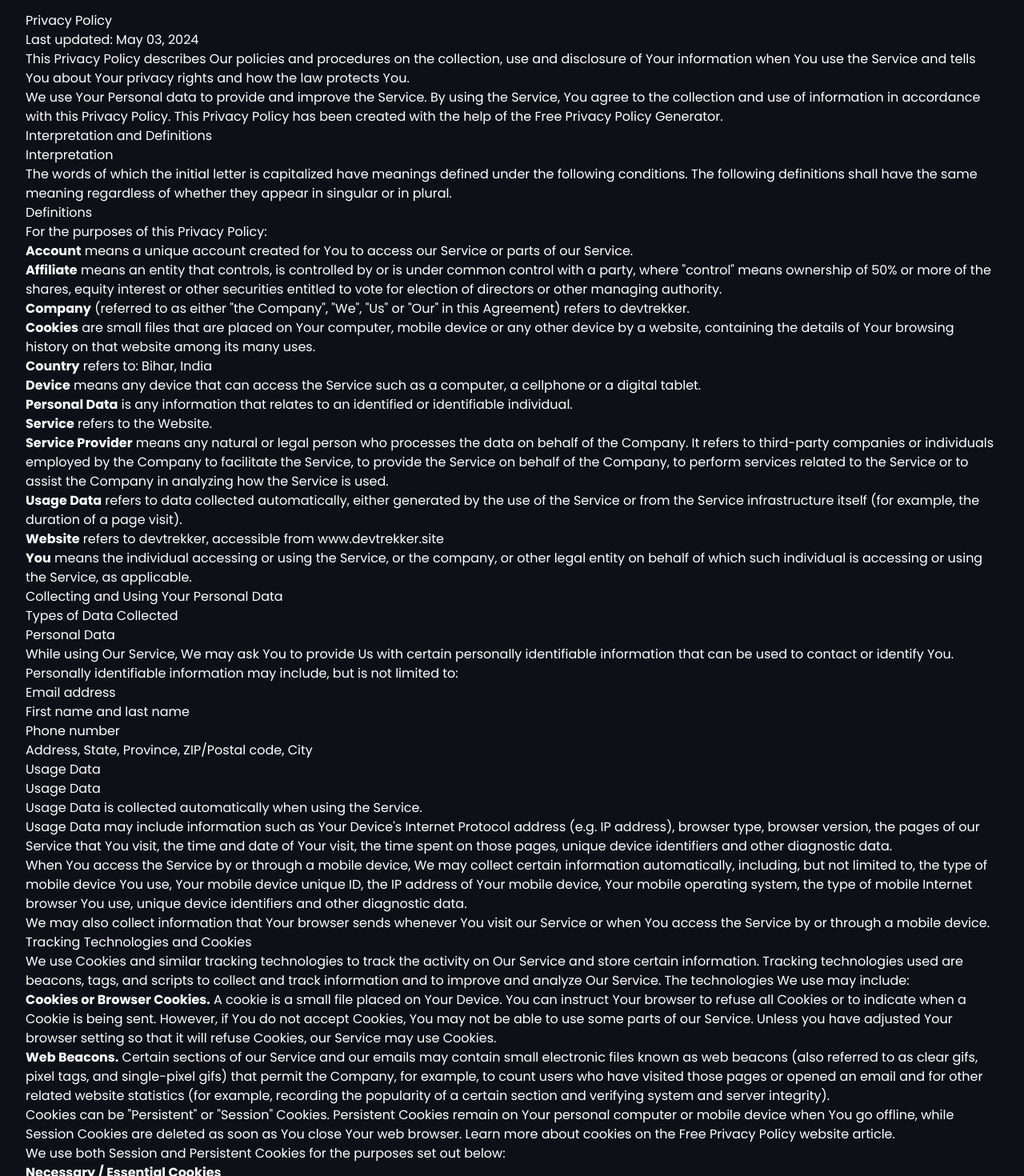
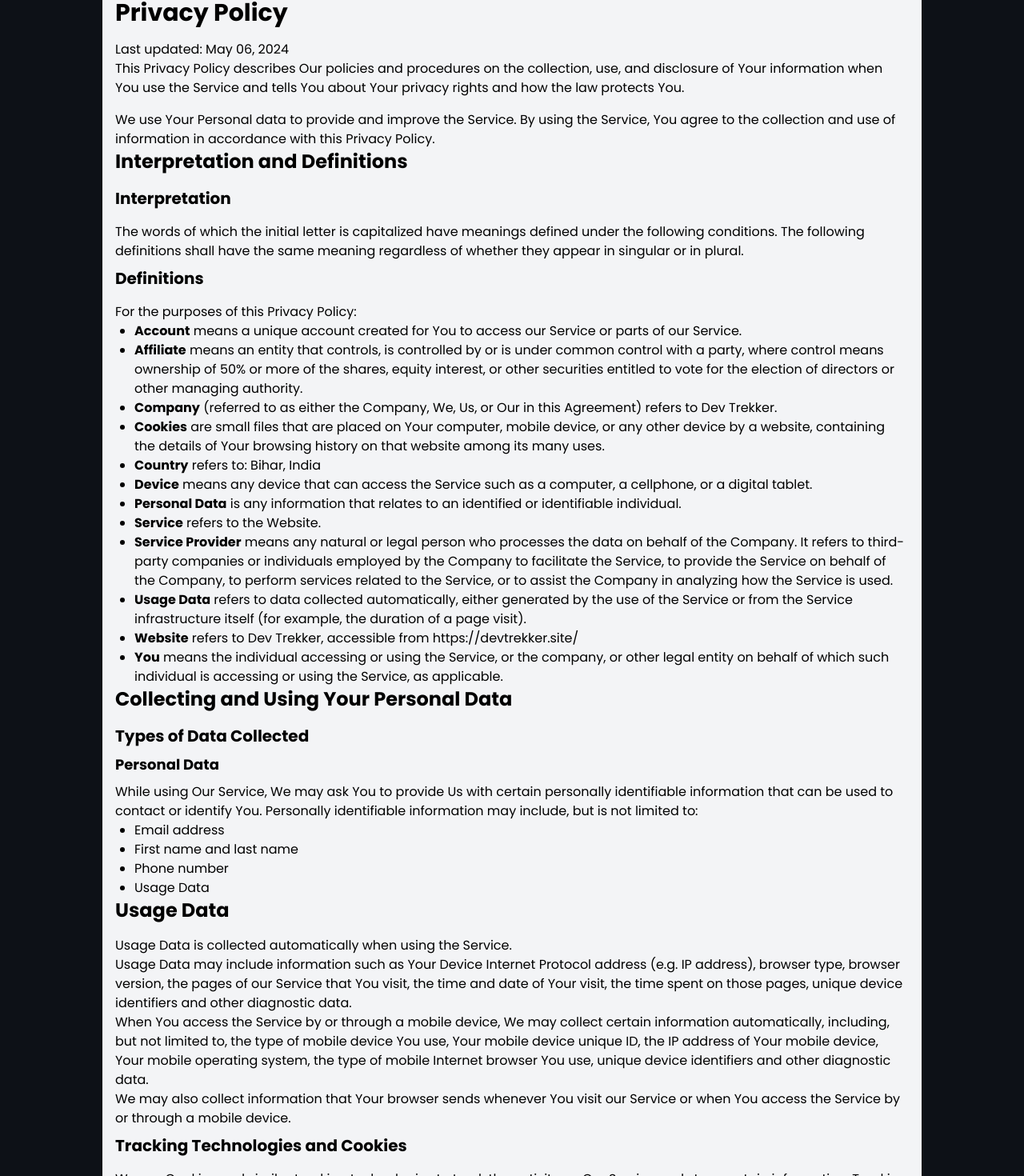
Before and after one commit to niks-nikhil-anand/Website-Load-in-0.364-Seconds, a Next.js app: page /privacyPolicy in a window 1280 px wide. Shown: the part 146-1616 px from the top of the page at 80% size. Built offline with nearby package versions, Linux system fonts and the light colour scheme.

Commit message:
modified

```diff
--- a/src/app/privacyPolicy/page.tsx
+++ b/src/app/privacyPolicy/page.tsx
@@ -2,34 +2,38 @@
 
 const page = () => {
   return (
-    <div className='text-white mt-[10rem] px-[2rem]'>
-      <h1>Privacy Policy</h1>
-<p>Last updated: May 03, 2024</p>
-<p>This Privacy Policy describes Our policies and procedures on the collection, use and disclosure of Your information when You use the Service and tells You about Your privacy rights and how the law protects You.</p>
-<p>We use Your Personal data to provide and improve the Service. By using the Service, You agree to the collection and use of information in accordance with this Privacy Policy. This Privacy Policy has been created with the help of the <a href="https://www.freeprivacypolicy.com/free-privacy-policy-generator/" target="_blank">Free Privacy Policy Generator</a>.</p>
-<h2>Interpretation and Definitions</h2>
-<h3>Interpretation</h3>
+    <div className='bg-gray-100 max-w-5xl mx-auto py-8 px-4 mt-[7rem]'>
+     <h1 className="text-3xl font-bold mb-4">Privacy Policy</h1>
+      <p>Last updated: May 06, 2024</p>
+      <p className="mb-4">
+        This Privacy Policy describes Our policies and procedures on the collection, use, and disclosure of Your information when You use the Service and tells You about Your privacy rights and how the law protects You.
+      </p>
+      <p>
+        We use Your Personal data to provide and improve the Service. By using the Service, You agree to the collection and use of information in accordance with this Privacy Policy.
+      </p>
+<h2 className="text-2xl font-bold mb-4">Interpretation and Definitions</h2>
+<h3 className="text-xl font-bold mb-4">Interpretation</h3>
 <p>The words of which the initial letter is capitalized have meanings defined under the following conditions. The following definitions shall have the same meaning regardless of whether they appear in singular or in plural.</p>
-<h3>Definitions</h3>
+<h3 className="text-xl font-bold mb-4 mt-2">Definitions</h3>
       <p>For the purposes of this Privacy Policy:</p>
-<ul>
+      <ul className="list-disc ml-6">
         <li>
           <p><strong>Account</strong> means a unique account created for You to access our Service or parts of our Service.</p>
         </li>
         <li>
-<p><strong>Affiliate</strong> means an entity that controls, is controlled by or is under common control with a party, where &quot;control&quot; means ownership of 50% or more of the shares, equity interest or other securities entitled to vote for election of directors or other managing authority.</p>
+          <p><strong>Affiliate</strong> means an entity that controls, is controlled by or is under common control with a party, where control means ownership of 50% or more of the shares, equity interest, or other securities entitled to vote for the election of directors or other managing authority.</p>
         </li>
         <li>
-<p><strong>Company</strong> (referred to as either &quot;the Company&quot;, &quot;We&quot;, &quot;Us&quot; or &quot;Our&quot; in this Agreement) refers to devtrekker.</p>
+          <p><strong>Company</strong> (referred to as either the Company, We, Us, or Our in this Agreement) refers to Dev Trekker.</p>
         </li>
         <li>
-<p><strong>Cookies</strong> are small files that are placed on Your computer, mobile device or any other device by a website, containing the details of Your browsing history on that website among its many uses.</p>
+          <p><strong>Cookies</strong> are small files that are placed on Your computer, mobile device, or any other device by a website, containing the details of Your browsing history on that website among its many uses.</p>
         </li>
         <li>
-<p><strong>Country</strong> refers to: Bihar,  India</p>
+          <p><strong>Country</strong> refers to: Bihar, India</p>
         </li>
         <li>
-<p><strong>Device</strong> means any device that can access the Service such as a computer, a cellphone or a digital tablet.</p>
+          <p><strong>Device</strong> means any device that can access the Service such as a computer, a cellphone, or a digital tablet.</p>
         </li>
         <li>
           <p><strong>Personal Data</strong> is any information that relates to an identified or identifiable individual.</p>
@@ -38,53 +42,54 @@
           <p><strong>Service</strong> refers to the Website.</p>
         </li>
         <li>
-<p><strong>Service Provider</strong> means any natural or legal person who processes the data on behalf of the Company. It refers to third-party companies or individuals employed by the Company to facilitate the Service, to provide the Service on behalf of the Company, to perform services related to the Service or to assist the Company in analyzing how the Service is used.</p>
+          <p><strong>Service Provider</strong> means any natural or legal person who processes the data on behalf of the Company. It refers to third-party companies or individuals employed by the Company to facilitate the Service, to provide the Service on behalf of the Company, to perform services related to the Service, or to assist the Company in analyzing how the Service is used.</p>
         </li>
         <li>
           <p><strong>Usage Data</strong> refers to data collected automatically, either generated by the use of the Service or from the Service infrastructure itself (for example, the duration of a page visit).</p>
         </li>
         <li>
-<p><strong>Website</strong> refers to devtrekker, accessible from <a href="www.devtrekker.site" rel="external nofollow noopener" target="_blank">www.devtrekker.site</a></p>
+          <p><strong>Website</strong> refers to Dev Trekker, accessible from <a href="https://devtrekker.site/" rel="external nofollow noopener" target="_blank">https://devtrekker.site/</a></p>
         </li>
         <li>
           <p><strong>You</strong> means the individual accessing or using the Service, or the company, or other legal entity on behalf of which such individual is accessing or using the Service, as applicable.</p>
         </li>
       </ul>
-<h2>Collecting and Using Your Personal Data</h2>
-<h3>Types of Data Collected</h3>
-<h4>Personal Data</h4>
-<p>While using Our Service, We may ask You to provide Us with certain personally identifiable information that can be used to contact or identify You. Personally identifiable information may include, but is not limited to:</p>
-<ul>
-<li>
-<p>Email address</p>
-</li>
-<li>
-<p>First name and last name</p>
-</li>
-<li>
-<p>Phone number</p>
-</li>
-<li>
-<p>Address, State, Province, ZIP/Postal code, City</p>
-</li>
-<li>
-<p>Usage Data</p>
-</li>
+      <h2 className="text-2xl font-bold mb-4">Collecting and Using Your Personal Data</h2>
+
+      <h3 className="text-xl font-bold mb-2">Types of Data Collected</h3>
+      <h4 className="text-lg font-bold mb-2">Personal Data</h4>
+      <p>
+        While using Our Service, We may ask You to provide Us with certain personally identifiable information that can be used to contact or identify You. Personally identifiable information may include, but is not limited to:
+      </p>
+      <ul className="list-disc ml-6">
+        <li><p>Email address</p></li>
+        <li><p>First name and last name</p></li>
+        <li><p>Phone number</p></li>
+        <li><p>Usage Data</p></li>
       </ul>
-<h4>Usage Data</h4>
-<p>Usage Data is collected automatically when using the Service.</p>
-<p>Usage Data may include information such as Your Device's Internet Protocol address (e.g. IP address), browser type, browser version, the pages of our Service that You visit, the time and date of Your visit, the time spent on those pages, unique device identifiers and other diagnostic data.</p>
-<p>When You access the Service by or through a mobile device, We may collect certain information automatically, including, but not limited to, the type of mobile device You use, Your mobile device unique ID, the IP address of Your mobile device, Your mobile operating system, the type of mobile Internet browser You use, unique device identifiers and other diagnostic data.</p>
-<p>We may also collect information that Your browser sends whenever You visit our Service or when You access the Service by or through a mobile device.</p>
-<h4>Tracking Technologies and Cookies</h4>
+<h4 className='text-2xl font-bold mb-4'>Usage Data</h4>
+<p>
+  Usage Data is collected automatically when using the Service.
+  </p>
+<p>
+  Usage Data may include information such as Your Device Internet Protocol address (e.g. IP address), browser type, browser version, the pages of our Service that You visit, the time and date of Your visit, the time spent on those pages, unique device identifiers and other diagnostic data.
+
+</p>
+<p>
+  When You access the Service by or through a mobile device, We may collect certain information automatically, including, but not limited to, the type of mobile device You use, Your mobile device unique ID, the IP address of Your mobile device, Your mobile operating system, the type of mobile Internet browser You use, unique device identifiers and other diagnostic data.
+  </p>
+<p>
+  We may also collect information that Your browser sends whenever You visit our Service or when You access the Service by or through a mobile device.
+  </p>
+<h4 className="text-xl font-bold mb-4 mt-2">Tracking Technologies and Cookies</h4>
 <p>We use Cookies and similar tracking technologies to track the activity on Our Service and store certain information. Tracking technologies used are beacons, tags, and scripts to collect and track information and to improve and analyze Our Service. The technologies We use may include:</p>
-<ul>
+<ul className="list-disc ml-6">
 <li><strong>Cookies or Browser Cookies.</strong> A cookie is a small file placed on Your Device. You can instruct Your browser to refuse all Cookies or to indicate when a Cookie is being sent. However, if You do not accept Cookies, You may not be able to use some parts of our Service. Unless you have adjusted Your browser setting so that it will refuse Cookies, our Service may use Cookies.</li>
 <li><strong>Web Beacons.</strong> Certain sections of our Service and our emails may contain small electronic files known as web beacons (also referred to as clear gifs, pixel tags, and single-pixel gifs) that permit the Company, for example, to count users who have visited those pages or opened an email and for other related website statistics (for example, recording the popularity of a certain section and verifying system and server integrity).</li>
 </ul>
-<p>Cookies can be &quot;Persistent&quot; or &quot;Session&quot; Cookies. Persistent Cookies remain on Your personal computer or mobile device when You go offline, while Session Cookies are deleted as soon as You close Your web browser. Learn more about cookies on the <a href="https://www.freeprivacypolicy.com/blog/sample-privacy-policy-template/#Use_Of_Cookies_And_Tracking" target="_blank">Free Privacy Policy website</a> article.</p>
+<p>Cookies can be &quot;Persistent&quot; or &quot;Session&quot; Cookies. Persistent Cookies remain on Your personal computer or mobile device when You go offline, while Session Cookies are deleted as soon as You close Your web browser.</p>
 <p>We use both Session and Persistent Cookies for the purposes set out below:</p>
-<ul>
+<ul className="list-disc ml-6">
 <li>
 <p><strong>Necessary / Essential Cookies</strong></p>
 <p>Type: Session Cookies</p>
@@ -107,7 +112,7 @@
 <p>For more information about the cookies we use and your choices regarding cookies, please visit our Cookies Policy or the Cookies section of our Privacy Policy.</p>
 <h3>Use of Your Personal Data</h3>
 <p>The Company may use Personal Data for the following purposes:</p>
-<ul>
+<ul className="list-disc ml-6">
 <li>
 <p><strong>To provide and maintain our Service</strong>, including to monitor the usage of our Service.</p>
 </li>
@@ -118,7 +123,7 @@
 <p><strong>For the performance of a contract:</strong> the development, compliance and undertaking of the purchase contract for the products, items or services You have purchased or of any other contract with Us through the Service.</p>
 </li>
 <li>
-<p><strong>To contact You:</strong> To contact You by email, telephone calls, SMS, or other equivalent forms of electronic communication, such as a mobile application's push notifications regarding updates or informative communications related to the functionalities, products or contracted services, including the security updates, when necessary or reasonable for their implementation.</p>
+<p><strong>To contact You:</strong> To contact You by email, telephone calls, SMS, or other equivalent forms of electronic communication, such as a mobile application push notifications regarding updates or informative communications related to the functionalities, products or contracted services, including the security updates, when necessary or reasonable for their implementation.</p>
 </li>
 <li>
 <p><strong>To provide You</strong> with news, special offers and general information about other goods, services and events which we offer that are similar to those that you have already purchased or enquired about unless You have opted not to receive such information.</p>
@@ -134,7 +139,7 @@
 </li>
 </ul>
 <p>We may share Your personal information in the following situations:</p>
-<ul>
+<ul className="list-disc ml-6">
 <li><strong>With Service Providers:</strong> We may share Your personal information with Service Providers to monitor and analyze the use of our Service,  to contact You.</li>
 <li><strong>For business transfers:</strong> We may share or transfer Your personal information in connection with, or during negotiations of, any merger, sale of Company assets, financing, or acquisition of all or a portion of Our business to another company.</li>
 <li><strong>With Affiliates:</strong> We may share Your information with Our affiliates, in which case we will require those affiliates to honor this Privacy Policy. Affiliates include Our parent company and any other subsidiaries, joint venture partners or other companies that We control or that are under common control with Us.</li>
@@ -142,52 +147,52 @@
 <li><strong>With other users:</strong> when You share personal information or otherwise interact in the public areas with other users, such information may be viewed by all users and may be publicly distributed outside.</li>
 <li><strong>With Your consent</strong>: We may disclose Your personal information for any other purpose with Your consent.</li>
 </ul>
-<h3>Retention of Your Personal Data</h3>
+<h3  className="text-2xl font-bold mb-4 mt-2">Retention of Your Personal Data</h3>
 <p>The Company will retain Your Personal Data only for as long as is necessary for the purposes set out in this Privacy Policy. We will retain and use Your Personal Data to the extent necessary to comply with our legal obligations (for example, if we are required to retain your data to comply with applicable laws), resolve disputes, and enforce our legal agreements and policies.</p>
 <p>The Company will also retain Usage Data for internal analysis purposes. Usage Data is generally retained for a shorter period of time, except when this data is used to strengthen the security or to improve the functionality of Our Service, or We are legally obligated to retain this data for longer time periods.</p>
-<h3>Transfer of Your Personal Data</h3>
-<p>Your information, including Personal Data, is processed at the Company's operating offices and in any other places where the parties involved in the processing are located. It means that this information may be transferred to — and maintained on — computers located outside of Your state, province, country or other governmental jurisdiction where the data protection laws may differ than those from Your jurisdiction.</p>
+<h3  className="text-2xl font-bold mb-4 mt-2">Transfer of Your Personal Data</h3>
+<p>Your information, including Personal Data, is processed at the Company operating offices and in any other places where the parties involved in the processing are located. It means that this information may be transferred to — and maintained on — computers located outside of Your state, province, country or other governmental jurisdiction where the data protection laws may differ than those from Your jurisdiction.</p>
 <p>Your consent to this Privacy Policy followed by Your submission of such information represents Your agreement to that transfer.</p>
 <p>The Company will take all steps reasonably necessary to ensure that Your data is treated securely and in accordance with this Privacy Policy and no transfer of Your Personal Data will take place to an organization or a country unless there are adequate controls in place including the security of Your data and other personal information.</p>
-<h3>Delete Your Personal Data</h3>
+<h3  className="text-2xl font-bold mb-4 mt-2">Delete Your Personal Data</h3>
 <p>You have the right to delete or request that We assist in deleting the Personal Data that We have collected about You.</p>
 <p>Our Service may give You the ability to delete certain information about You from within the Service.</p>
 <p>You may update, amend, or delete Your information at any time by signing in to Your Account, if you have one, and visiting the account settings section that allows you to manage Your personal information. You may also contact Us to request access to, correct, or delete any personal information that You have provided to Us.</p>
 <p>Please note, however, that We may need to retain certain information when we have a legal obligation or lawful basis to do so.</p>
-<h3>Disclosure of Your Personal Data</h3>
-<h4>Business Transactions</h4>
+<h3  className="text-2xl font-bold mb-4 mt-2">Disclosure of Your Personal Data</h3>
+<h4  className="text-xl font-bold mb-4 mt-2">Business Transactions</h4>
 <p>If the Company is involved in a merger, acquisition or asset sale, Your Personal Data may be transferred. We will provide notice before Your Personal Data is transferred and becomes subject to a different Privacy Policy.</p>
-<h4>Law enforcement</h4>
+<h4  className="text-xl font-bold mb-4 mt-2">Law enforcement</h4>
 <p>Under certain circumstances, the Company may be required to disclose Your Personal Data if required to do so by law or in response to valid requests by public authorities (e.g. a court or a government agency).</p>
-<h4>Other legal requirements</h4>
+<h4  className="text-xl font-bold mb-4 mt-2" >Other legal requirements</h4>
 <p>The Company may disclose Your Personal Data in the good faith belief that such action is necessary to:</p>
-<ul>
+<ul className="list-disc ml-6">
 <li>Comply with a legal obligation</li>
 <li>Protect and defend the rights or property of the Company</li>
 <li>Prevent or investigate possible wrongdoing in connection with the Service</li>
 <li>Protect the personal safety of Users of the Service or the public</li>
 <li>Protect against legal liability</li>
 </ul>
-<h3>Security of Your Personal Data</h3>
+<h3  className="text-2xl font-bold mb-4 mt-2">Security of Your Personal Data</h3>
 <p>The security of Your Personal Data is important to Us, but remember that no method of transmission over the Internet, or method of electronic storage is 100% secure. While We strive to use commercially acceptable means to protect Your Personal Data, We cannot guarantee its absolute security.</p>
-<h2>Children's Privacy</h2>
+<h2  className="text-3xl font-bold mb-4 mt-2">Children Privacy</h2>
 <p>Our Service does not address anyone under the age of 13. We do not knowingly collect personally identifiable information from anyone under the age of 13. If You are a parent or guardian and You are aware that Your child has provided Us with Personal Data, please contact Us. If We become aware that We have collected Personal Data from anyone under the age of 13 without verification of parental consent, We take steps to remove that information from Our servers.</p>
-<p>If We need to rely on consent as a legal basis for processing Your information and Your country requires consent from a parent, We may require Your parent's consent before We collect and use that information.</p>
-<h2>Links to Other Websites</h2>
-<p>Our Service may contain links to other websites that are not operated by Us. If You click on a third party link, You will be directed to that third party's site. We strongly advise You to review the Privacy Policy of every site You visit.</p>
+<p>If We need to rely on consent as a legal basis for processing Your information and Your country requires consent from a parent, We may require Your parent consent before We collect and use that information.</p>
+<h2  className="text-3xl font-bold mb-4 mt-2">Links to Other Websites</h2>
+<p>Our Service may contain links to other websites that are not operated by Us. If You click on a third party link, You will be directed to that third party site. We strongly advise You to review the Privacy Policy of every site You visit.</p>
 <p>We have no control over and assume no responsibility for the content, privacy policies or practices of any third party sites or services.</p>
-<h2>Changes to this Privacy Policy</h2>
+<h2  className="text-3xl font-bold mb-4 mt-2">Changes to this Privacy Policy</h2>
 <p>We may update Our Privacy Policy from time to time. We will notify You of any changes by posting the new Privacy Policy on this page.</p>
 <p>We will let You know via email and/or a prominent notice on Our Service, prior to the change becoming effective and update the &quot;Last updated&quot; date at the top of this Privacy Policy.</p>
 <p>You are advised to review this Privacy Policy periodically for any changes. Changes to this Privacy Policy are effective when they are posted on this page.</p>
-<h2>Contact Us</h2>
+<h2  className="text-3xl font-bold mb-4 mt-2">Contact Us</h2>
 <p>If you have any questions about this Privacy Policy, You can contact us:</p>
-<ul>
+<ul className="list-disc ml-6">
 <li>
-<p>By email: niks.anand.developer@gmail.com</p>
+<p>By email: <span className='font-bold'>niks.anand.developer@gmail.com</span></p>
 </li>
 <li>
-<p>By phone number: +919631494191</p>
+<p>By phone number: <span className='font-bold'>+91 9631494191</span></p>
 </li>
 </ul>
     </div>
--- a/src/components/RequestCallback.tsx
+++ b/src/components/RequestCallback.tsx
@@ -7,7 +7,7 @@
 
 const RequestCallback = () => {
   return (
-    <div className={`request-callback-container frame h-[600px] md:h-[300px] bg-gradient-to-r from-red-500 to-yellow-500 mx-7 rounded-tr-[5rem]   flex justify-between items-center flex-col  mb-[2rem] md:flex-row  `}>
+    <div className={`request-callback-container frame h-[600px] md:h-[250px] bg-gradient-to-r from-red-500 to-yellow-500 mx-7 rounded-tr-[5rem]   flex justify-between items-center flex-col  mb-[2rem] md:flex-row  `}>
       <div className="lg:ml-[5rem]">
         <Image src={phone} alt="phone" height={200}/>
       </div>
```
Also changed, not shown: src/app/termsAndCondition/page.tsx (+50 -50 lines). Lines whose indentation alone changed are shown as unchanged.
